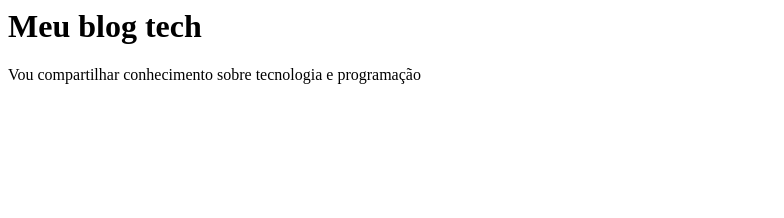
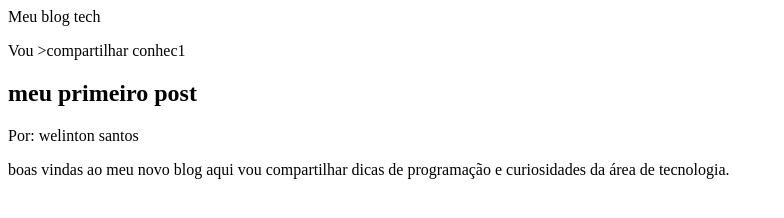
Before and after one commit to welintonarrudasantos-beep/projeto-educa-o-digital---welinton, a plain HTML site: page index.html in a window 1280 px wide. Shown: the whole page, without its empty margins (0-784 px from the left). Drawn offline with Linux system fonts and the light colour scheme.

Commit message:
seguimos para aula 3

```diff
--- a/index.html
+++ b/index.html
@@ -1,5 +1,3 @@
-<h1>Meu blog tech</h1>
-<P>Vou compartilhar conhecimento sobre tecnologia e programação</P>
 
 <!DOCTYPE html>
 <html lang="pt-BR">
@@ -8,7 +6,14 @@
     <meta name="viewport" content="width=device-width, initial-scale=1.0">
     <title>Document</title>
 </head>
-<body>
-
+   <body>
+</h1>Meu blog tech</h1>
+<P>Vou >compartilhar conhec<himento sobre tecnologia e programação</P>1
+</header>
+<main>
+<h2>meu primeiro post</h2>
+ <p> Por: welinton santos</p>
+ <p>boas vindas ao meu novo blog aqui vou compartilhar dicas de programação e curiosidades da área de tecnologia.</p>
+</body></main>
+</html>
 </body>
-</html>
```
